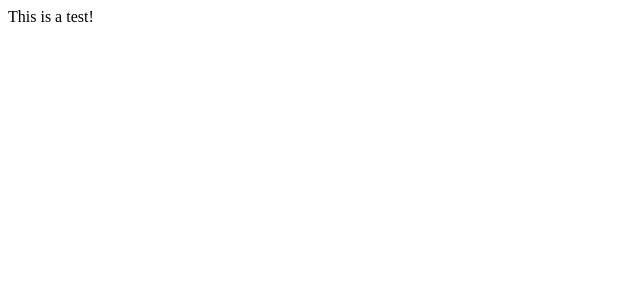
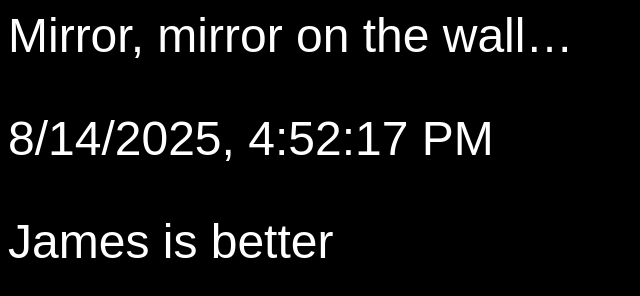
Before and after one commit to planefull/ipadframe, a plain HTML site: page index.html in a window 1280 px wide. Shown: the whole page, without its empty margins (0-640 px from the left). Drawn offline with Linux system fonts and the light colour scheme.

Commit message:
Update index.html

```diff
--- a/index.html
+++ b/index.html
@@ -1,8 +1,42 @@
 <html>
-  <head>
+	<head>
+	<meta name="application-name" content="Maxime's Smart Mirror" />
+	<meta name="apple-mobile-web-app-title" content="Maxime's Smart Mirror" />
+	<meta name="apple-mobile-web-app-capable" content="yes" />
+	<meta name="mobile-web-app-capable" content="yes" />
+	<meta name="apple-mobile-web-app-status-bar-style" content="black" />
+	<link rel="apple-touch-icon" href="/icon.png" />
+	</head>
+	<body style="background-color:black;color:white;font-family:sans-serif;font-size:36pt">
+		<p>Mirror, mirror on the wall…</p>
+		<p id="time"></p>
+		<p id="quote">Quote</p>
+		<script type="text/javascript">
+			quotes = [
+				"Maxime is amazing",
+				"James is better",
+				"Antoine is worse"
+			]
 
-  </head>
-  <body>
-    <p>This is a test!</p>
-  </body>
+			function getRandomInt(min, max) {
+			  const minCeiled = Math.ceil(min);
+			  const maxFloored = Math.floor(max);
+			  return Math.floor(Math.random() * (maxFloored - minCeiled) + minCeiled); // The maximum is exclusive and the minimum is inclusive
+			}
+
+			function updateTime() {
+				document.getElementById("time").innerText = (new Date()).toLocaleString()
+			}
+
+			function updateQuote() {
+				document.getElementById("quote").innerText = quotes[getRandomInt(0,quotes.length)]
+			}
+
+			updateTime()
+			updateQuote()
+
+			setInterval(updateTime,1000)
+			setInterval(function() {location.reload()},1000 * 60 * 5)
+		</script>
+	</body>
 </html>
```
